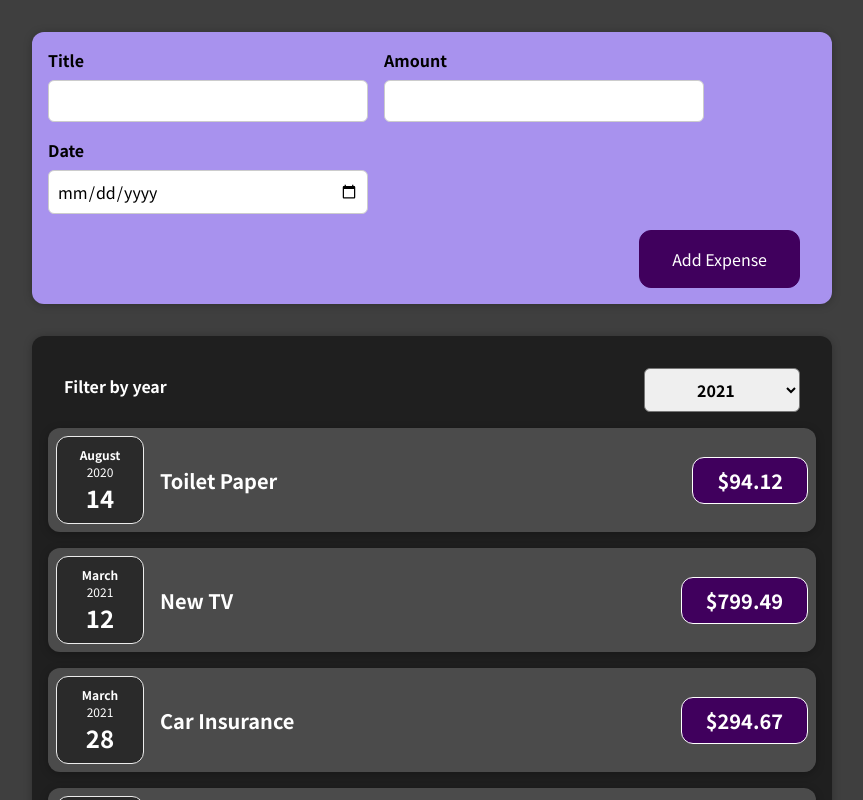
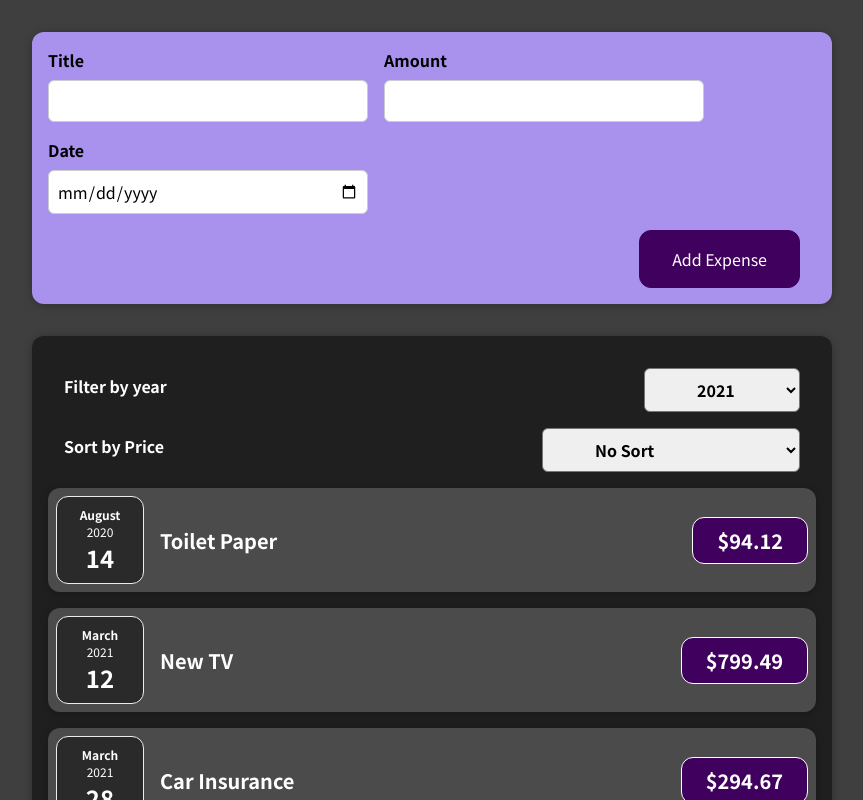
Before and after one commit to john-hoey/react-01, a React (Create React App) app: page / in a window 1280 px wide. Shown: the top 800 px of the page, without its empty margins (208-1071 px from the left). Built offline with nearby package versions, Linux system fonts and the light colour scheme.

Commit message:
finished filter by year filters initial functionality and began working on a sort by price component

```diff
--- a/src/App.js
+++ b/src/App.js
@@ -1,9 +1,8 @@
 import Expenses from "./components/Expenses/Expenses";
-
+import { useState } from "react";
 import NewExpense from "./components/NewExpense/NewExpense";
 
-const App = () => {
-  const expenses = [
+const DUMMY_EXPENSES = [
   {
     id: "e1",
     title: "Toilet Paper",
@@ -25,11 +24,15 @@ const App = () => {
   },
 ];
 
-  const filter = "";
+const App = () => {
+  const [expenses, setExpenses] = useState(DUMMY_EXPENSES);
+
+  // const filter = "";
 
   const addExpenseHandler = (expense) => {
-    console.log("In App.js");
-    console.log(expense);
+    setExpenses((prevExpenses) => {
+      return [expense, ...prevExpenses];
+    });
   };
 
   return (
--- a/src/components/Expenses/Expenses.js
+++ b/src/components/Expenses/Expenses.js
@@ -1,5 +1,6 @@
 import { useState } from "react";
-import ExpensesFilter from "./ExpensesFilter";
+import ExpensesYearFilter from "./ExpensesYearFilter";
+import ExpensesPriceSort from "./ExpensesPriceSort";
 import ExpenseItem from "./ExpenseItem";
 import Card from "../UI/Card";
 
@@ -7,39 +8,105 @@ import "./Expenses.css";
 
 const Expenses = (props) => {
   const [filteredYear, setFilteredYear] = useState("2021");
+  const [isFiltered, setIsFiltered] = useState(false);
+  const [priceSort, setPriceSort] = useState("");
+  const [isSorted, setIsSorted] = useState(false);
 
-  const filterChangeHandler = (selectedYear) => {
+  const filterYearChangeHandler = (selectedYear) => {
     console.log("Expenses.js");
     console.log(selectedYear);
     setFilteredYear(selectedYear);
+    setIsFiltered(true);
   };
+
+  const sortPriceChangeHandler = (selectedSort) => {
+    setPriceSort(selectedSort);
+    setIsSorted(true);
+  };
+
   return (
     <div>
       <Card className="expenses">
-        <ExpensesFilter
+        <ExpensesYearFilter
           selected={filteredYear}
-          onChangeFilter={filterChangeHandler}
+          onChangeYearFilter={filterYearChangeHandler}
         />
-        <ExpenseItem
-          title={props.items[0].title}
-          amount={props.items[0].amount}
-          date={props.items[0].date}
-        ></ExpenseItem>
-        <ExpenseItem
-          title={props.items[1].title}
-          amount={props.items[1].amount}
-          date={props.items[1].date}
-        ></ExpenseItem>
-        <ExpenseItem
-          title={props.items[2].title}
-          amount={props.items[2].amount}
-          date={props.items[2].date}
-        ></ExpenseItem>
-        <ExpenseItem
-          title={props.items[3].title}
-          amount={props.items[3].amount}
-          date={props.items[3].date}
-        ></ExpenseItem>
+        <ExpensesPriceSort
+          selected={priceSort}
+          onChangePriceSort={sortPriceChangeHandler}
+        />
+        {/* {props.items
+          .filter((expense) => expense.date.getFullYear() === filteredYear)
+          .map((expense) => (
+            <ExpenseItem
+              key={expense.id}
+              title={expense.title}
+              amount={expense.amount}
+              date={expense.date}
+            />
+          ))} */}
+        {/* {props.items.map((expense) => {
+          console.log(expense.date.getFullYear()); */}
+        {isFiltered
+          ? props.items
+              .filter(
+                (expense) =>
+                  expense.date.getFullYear().toString() ===
+                  filteredYear.toString()
+              )
+              .map((filteredExpense) => (
+                <ExpenseItem
+                  key={filteredExpense.id}
+                  title={filteredExpense.title}
+                  amount={filteredExpense.amount}
+                  date={filteredExpense.date}
+                />
+              ))
+          : props.items.map((expense) => (
+              <ExpenseItem
+                key={expense.id}
+                title={expense.title}
+                amount={expense.amount}
+                date={expense.date}
+              />
+            ))}
+        )
+        {isSorted
+          ? props.items
+              .sort((a, b) => (a.amount - b.amount ? 1 : -1))
+              .map((sortedHigh2LowPrice) => {
+                return (
+                  <ExpenseItem
+                    key={sortedHigh2LowPrice.amount}
+                    title={sortedHigh2LowPrice.title}
+                    amount={sortedHigh2LowPrice.amount}
+                    date={sortedHigh2LowPrice.date}
+                  />
+                );
+              })
+          : props.items
+              .sort((a, b) => (b.amount - a.amount ? -1 : 1))
+              .map((sortedLow2HighPrice) => {
+                return (
+                  <ExpenseItem
+                    key={sortedLow2HighPrice.amount}
+                    title={sortedLow2HighPrice.title}
+                    amount={sortedLow2HighPrice.amount}
+                    date={sortedLow2HighPrice.date}
+                  />
+                );
+              })}
+        {/* {props.items.map((expense) => {
+          console.log(expense.date.getFullYear());
+          return (
+            <ExpenseItem
+              key={expense.id}
+              title={expense.title}
+              amount={expense.amount}
+              date={expense.date}
+            />
+          );
+        })} */}
       </Card>
     </div>
   );
--- /dev/null
+++ b/src/components/Expenses/ExpensesPriceSort.css
@@ -0,0 +1,24 @@
+.expenses-price-sort {
+  color: white;
+  padding: 0 1rem;
+}
+
+.expenses-price-sort__control {
+  display: flex;
+  width: 100%;
+  align-items: center;
+  justify-content: space-between;
+  margin: 1rem 0;
+}
+
+.expenses-price-sort label {
+  font-weight: bold;
+  margin-bottom: 0.5rem;
+}
+
+.expenses-price-sort select {
+  font: inherit;
+  padding: 0.5rem 3rem;
+  font-weight: bold;
+  border-radius: 6px;
+}
--- /dev/null
+++ b/src/components/Expenses/ExpensesPriceSort.js
@@ -0,0 +1,30 @@
+import React from "react";
+
+import "./ExpensesPriceSort.css";
+
+const ExpensesPriceSort = (props) => {
+  const dropdownPriceSortChangeHandler = (event) => {
+    event.preventDefault();
+    console.log(event.target.value);
+
+    props.onChangePriceSort(event.target.value);
+  };
+
+  return (
+    <div className="expenses-price-sort">
+      <div className="expenses-price-sort__control">
+        <label>Sort by Price</label>
+        <select
+          value={props.selected}
+          onChange={dropdownPriceSortChangeHandler}
+        >
+          <option value="none">No Sort</option>
+          <option value="highest">Highest to Lowest</option>
+          <option value="lowest">Lowest to Highest</option>
+        </select>
+      </div>
+    </div>
+  );
+};
+
+export default ExpensesPriceSort;
--- a/src/components/Expenses/ExpensesFilter.js
+++ b/src/components/Expenses/ExpensesYearFilter.js
@@ -1,20 +1,20 @@
 import React from "react";
 
-import "./ExpensesFilter.css";
+import "./ExpensesYearFilter.css";
 
-const ExpensesFilter = (props) => {
-  const filterChangeHandler = (event) => {
+const ExpensesYearFilter = (props) => {
+  const dropdownYearChangeHandler = (event) => {
     event.preventDefault();
     console.log(event.target.value);
 
-    props.onChangeFilter(event.target.value);
+    props.onChangeYearFilter(event.target.value);
   };
 
   return (
     <div className="expenses-filter">
       <div className="expenses-filter__control">
         <label>Filter by year</label>
-        <select value={props.selected} onChange={filterChangeHandler}>
+        <select value={props.selected} onChange={dropdownYearChangeHandler}>
           <option value="2022">2022</option>
           <option value="2021">2021</option>
           <option value="2020">2020</option>
@@ -25,4 +25,4 @@ const ExpensesFilter = (props) => {
   );
 };
 
-export default ExpensesFilter;
+export default ExpensesYearFilter;
--- a/src/components/NewExpense/NewExpense.js
+++ b/src/components/NewExpense/NewExpense.js
@@ -1,5 +1,6 @@
 import "./NewExpense.css";
 import ExpenseForm from "./ExpenseForm";
+
 const NewExpense = (props) => {
   const saveExpenseDataHandler = (enteredExpenseData) => {
     const expenseData = {
```
Also changed, not shown: src/components/Expenses/ExpensesYearFilter.css (renamed from src/components/Expenses/ExpensesFilter.css), 1 other file (tests, documents, lock files or other folders). Lines whose indentation alone changed are shown as unchanged.
